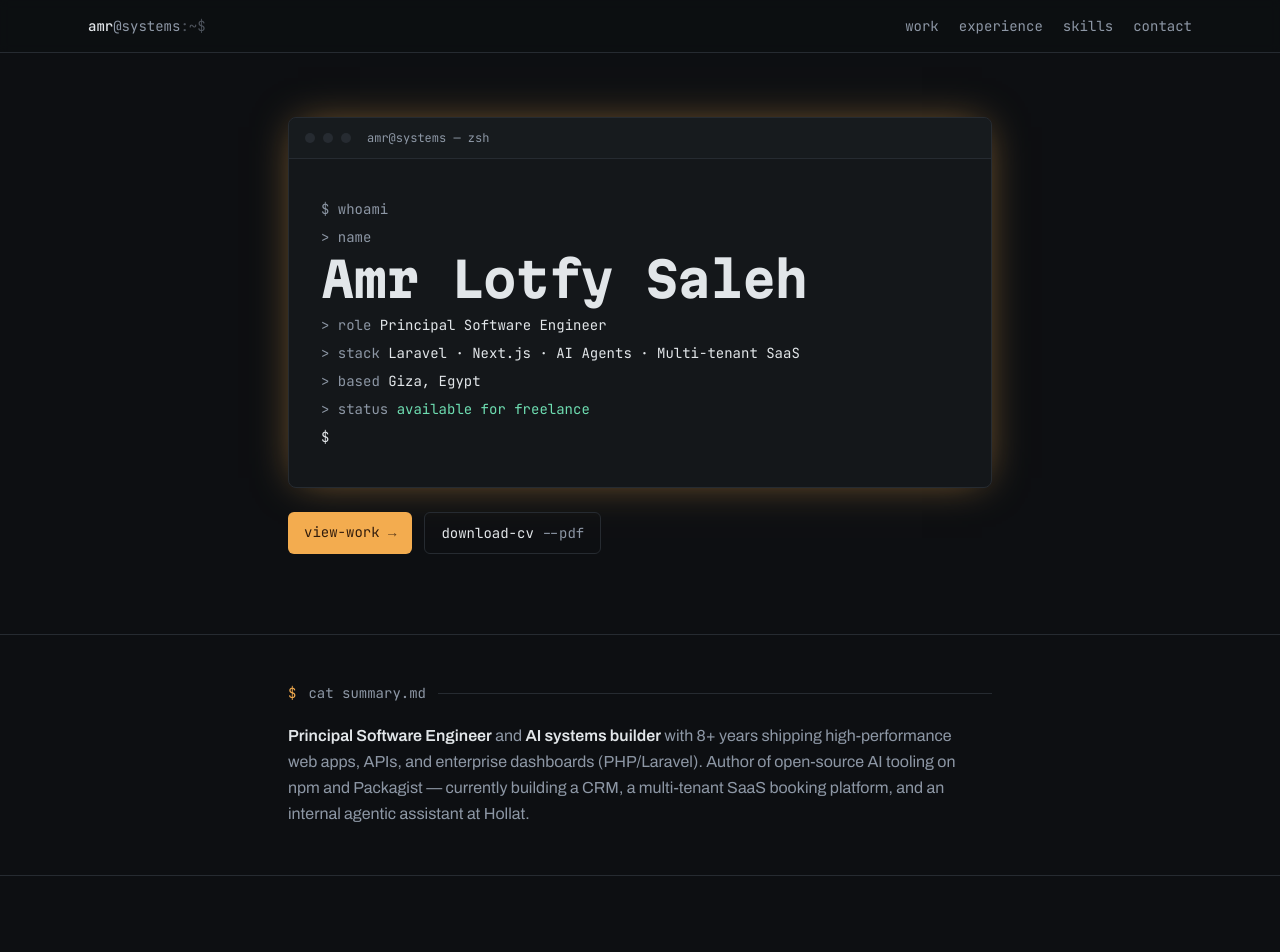
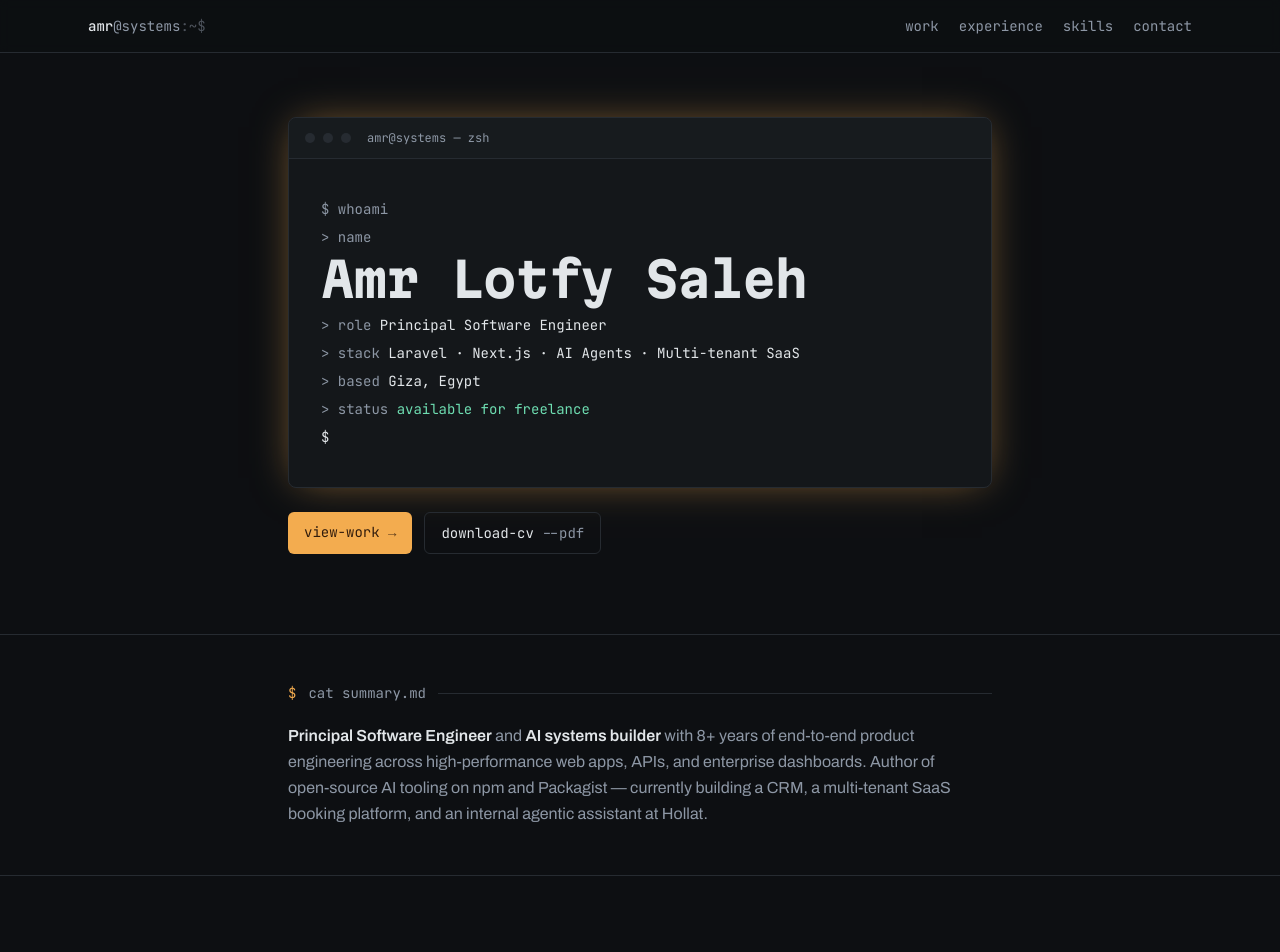
Before and after one commit to AmrLotfy/amrlotfy.github.io, a React (Vite) app: page / in a window 1280 px wide. Shown: the top 952 px of the page. Built offline with nearby package versions, Linux system fonts and the light colour scheme; the HTML template or start-up script is replaced by a standard one.

Commit message:
Match site summary wording to CV: end-to-end product engineering

```diff
--- a/src/components/Summary.tsx
+++ b/src/components/Summary.tsx
@@ -9,10 +9,10 @@ export const Summary = () => {
         </div>
         <p className="text-base leading-relaxed text-muted-foreground max-w-2xl">
           <span className="text-foreground font-semibold">Principal Software Engineer</span> and{" "}
-          <span className="text-foreground font-semibold">AI systems builder</span> with 8+ years shipping
-          high-performance web apps, APIs, and enterprise dashboards (PHP/Laravel). Author of open-source AI
-          tooling on npm and Packagist — currently building a CRM, a multi-tenant SaaS booking platform, and
-          an internal agentic assistant at Hollat.
+          <span className="text-foreground font-semibold">AI systems builder</span> with 8+ years of
+          end-to-end product engineering across high-performance web apps, APIs, and enterprise dashboards.
+          Author of open-source AI tooling on npm and Packagist — currently building a CRM, a multi-tenant
+          SaaS booking platform, and an internal agentic assistant at Hollat.
         </p>
       </div>
     </section>
```
